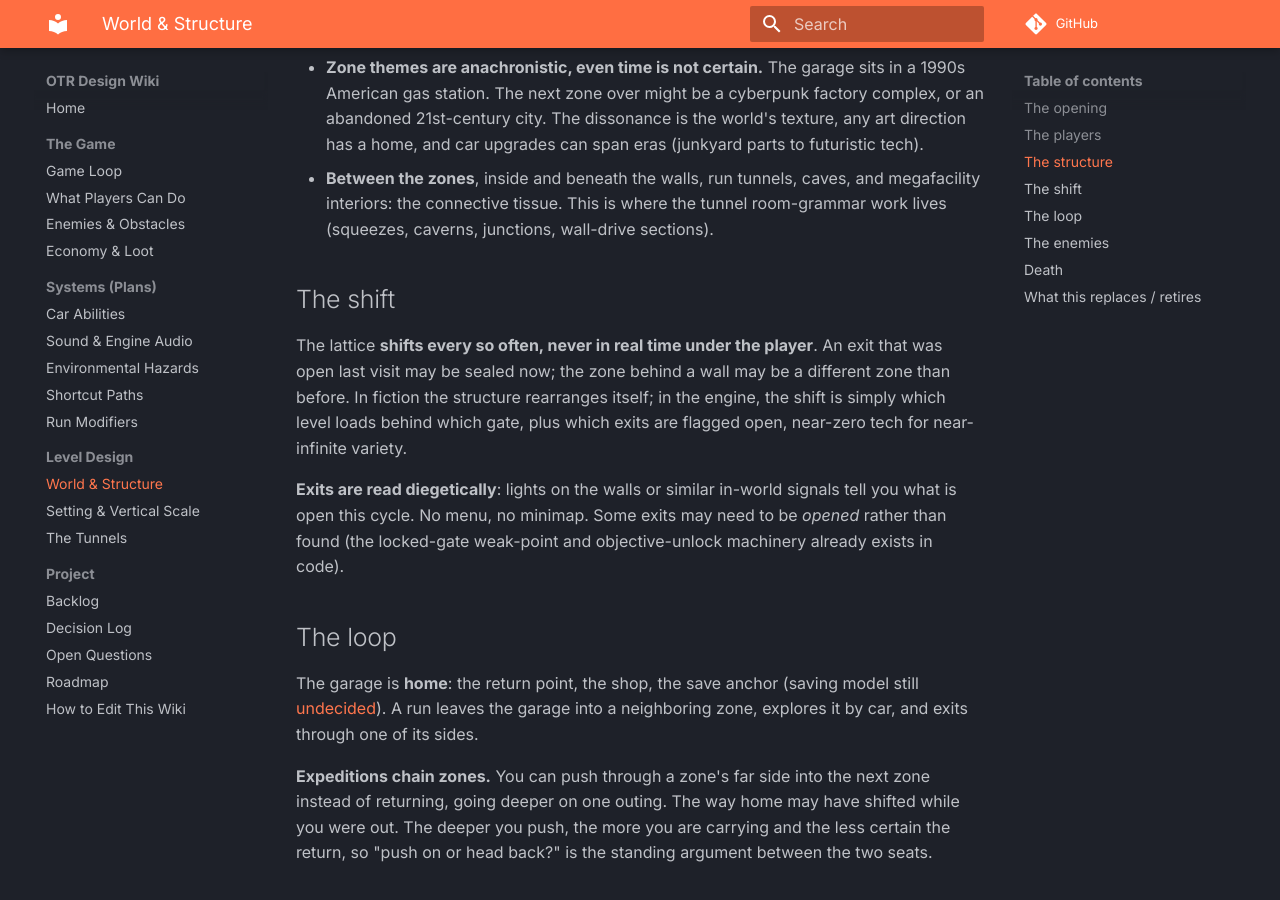
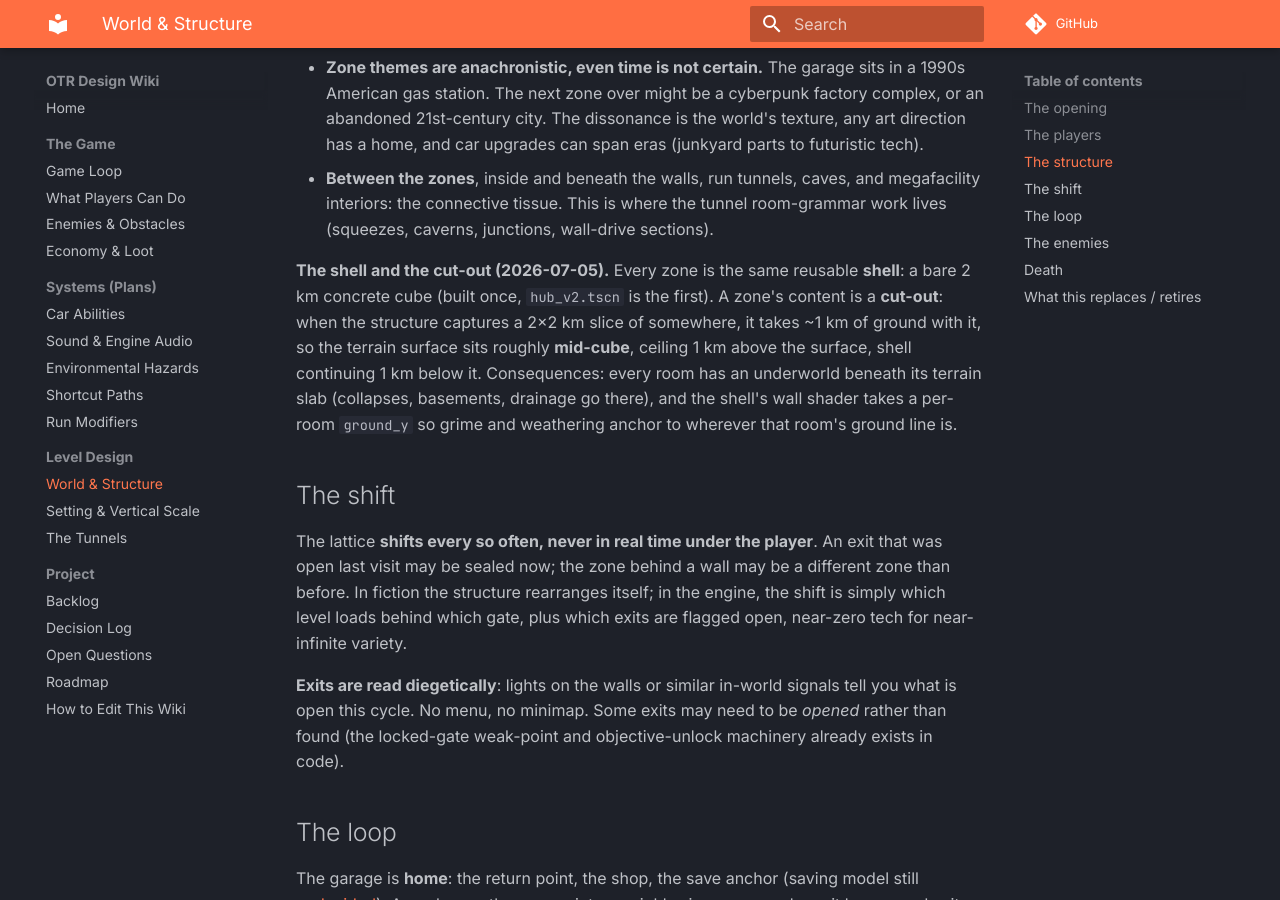
Before and after one commit to cap7n/otr-docs, an MkDocs documentation site: the page built from docs/level-design/world-structure.md, in a window 1280 px wide and 900 px high, scrolled down 1058 px. Built offline with MkDocs 1.6.1 and Material for MkDocs 9.7.7, drawn with Linux system fonts in a browser that asks for light colours; comment, search, counter and statistics services are not loaded.

Commit message:
World: shell + cut-out model, terrain sits mid-cube

```diff
--- a/docs/level-design/world-structure.md
+++ b/docs/level-design/world-structure.md
@@ -24,6 +24,8 @@ The world is a **megastructure**: a lattice of zones, each roughly **2 km across
 - **Zone themes are anachronistic, even time is not certain.** The garage sits in a 1990s American gas station. The next zone over might be a cyberpunk factory complex, or an abandoned 21st-century city. The dissonance is the world's texture, any art direction has a home, and car upgrades can span eras (junkyard parts to futuristic tech).
 - **Between the zones**, inside and beneath the walls, run tunnels, caves, and megafacility interiors: the connective tissue. This is where the tunnel room-grammar work lives (squeezes, caverns, junctions, wall-drive sections).
 
+**The shell and the cut-out (2026-07-05).** Every zone is the same reusable **shell**: a bare 2 km concrete cube (built once, `hub_v2.tscn` is the first). A zone's content is a **cut-out**: when the structure captures a 2×2 km slice of somewhere, it takes ~1 km of ground with it, so the terrain surface sits roughly **mid-cube**, ceiling 1 km above the surface, shell continuing 1 km below it. Consequences: every room has an underworld beneath its terrain slab (collapses, basements, drainage go there), and the shell's wall shader takes a per-room `ground_y` so grime and weathering anchor to wherever that room's ground line is.
+
 ## The shift
 
 The lattice **shifts every so often, never in real time under the player**. An exit that was open last visit may be sealed now; the zone behind a wall may be a different zone than before. In fiction the structure rearranges itself; in the engine, the shift is simply which level loads behind which gate, plus which exits are flagged open, near-zero tech for near-infinite variety.
```
